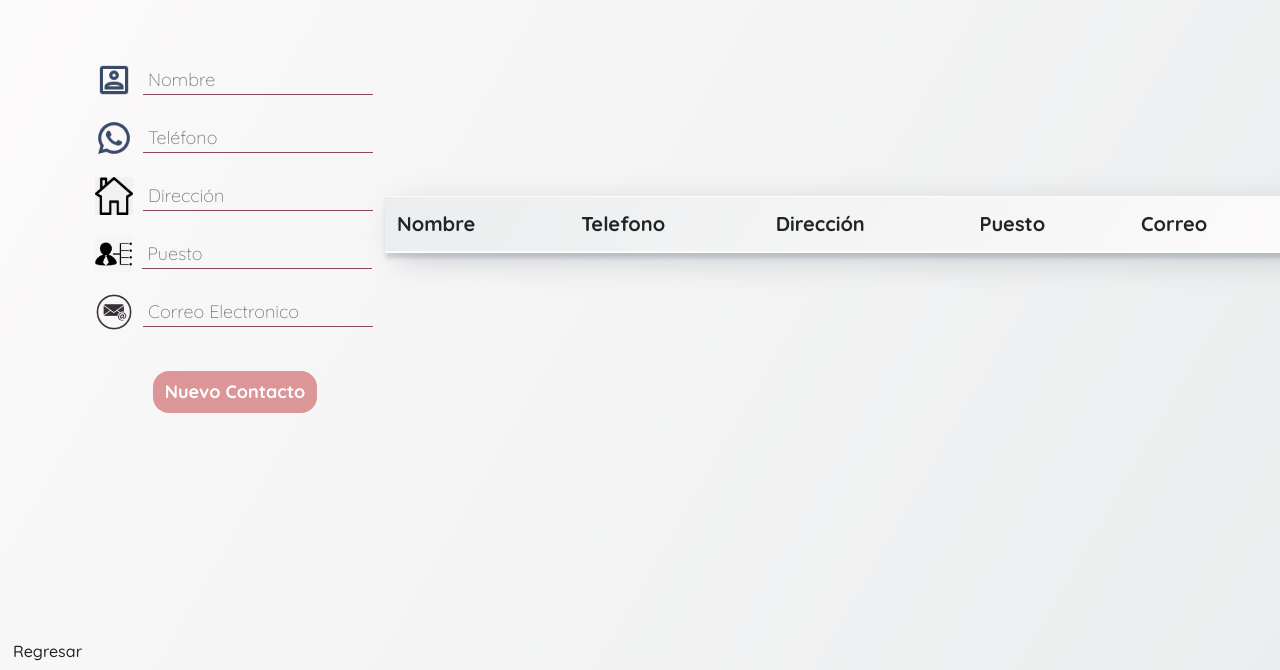
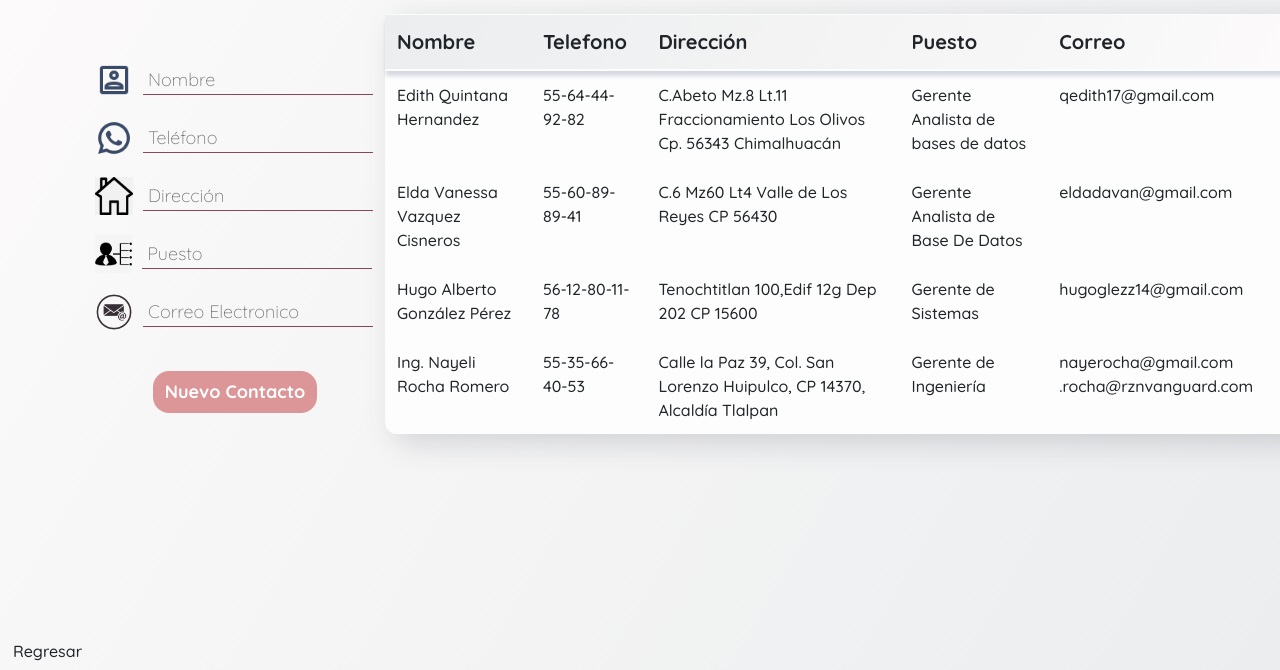
Before and after one commit to van123782/directorio.gihub.io, a plain HTML site: page directorio.html in a window 1280 px wide. Shown: the part 168-838 px from the top of the page. Drawn offline with nearby package versions, Linux system fonts and the light colour scheme.

Commit message:
Update directorio.html

```diff
--- a/directorio.html
+++ b/directorio.html
@@ -144,6 +144,36 @@
 								<th></th>
 							</tr>
 						</thead>
+						<tr>
+							<td>Edith Quintana Hernandez</td>
+							<td>55-64-44-92-82</td>
+							<td>C.Abeto Mz.8 Lt.11 Fraccionamiento Los Olivos Cp. 56343 Chimalhuacán </td>
+							<td>Gerente Analista de bases de datos</td>
+							<td>qedith17@gmail.com</td>
+						</tr>
+						<tr>
+							<td>Elda Vanessa Vazquez Cisneros</td>
+							<td>55-60-89-89-41</td>
+							<td>C.6 Mz60 Lt4 Valle de Los Reyes CP 56430</td>
+							<td>Gerente Analista de Base De Datos</td>
+							<td>eldadavan@gmail.com</td>
+						</tr>
+
+						<tr>
+							<td>Hugo Alberto González Pérez</td>
+							<td>56-12-80-11-78</td>
+							<td>Tenochtitlan 100,Edif 12g Dep 202 CP 15600</td>
+							<td>Gerente de Sistemas </td>
+							<td>hugoglezz14@gmail.com</td>
+						</tr>
+
+						<tr>
+							<td>Ing. Nayeli Rocha Romero</td>
+							<td>55-35-66-40-53</td>
+							<td>Calle la Paz 39, Col. San Lorenzo Huipulco, CP 14370, Alcaldía Tlalpan</td>
+							<td>Gerente de Ingeniería </td>
+							<td>nayerocha@gmail.com  .rocha@rznvanguard.com</td>
+						</tr>
 
 						<tbody v-for="(item, index) of contactos">
 							<tr :class="[ item.seleccionado ? 'table-info' : ' ']">
```
